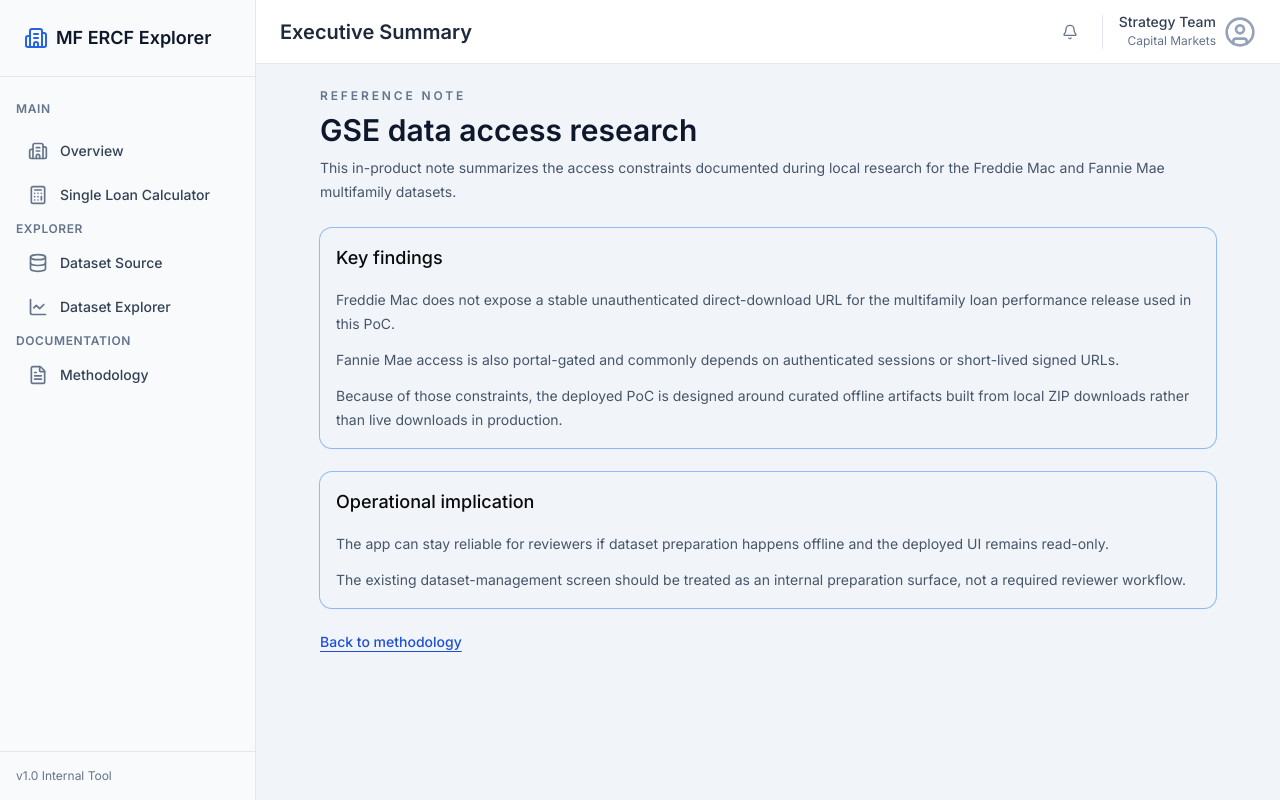
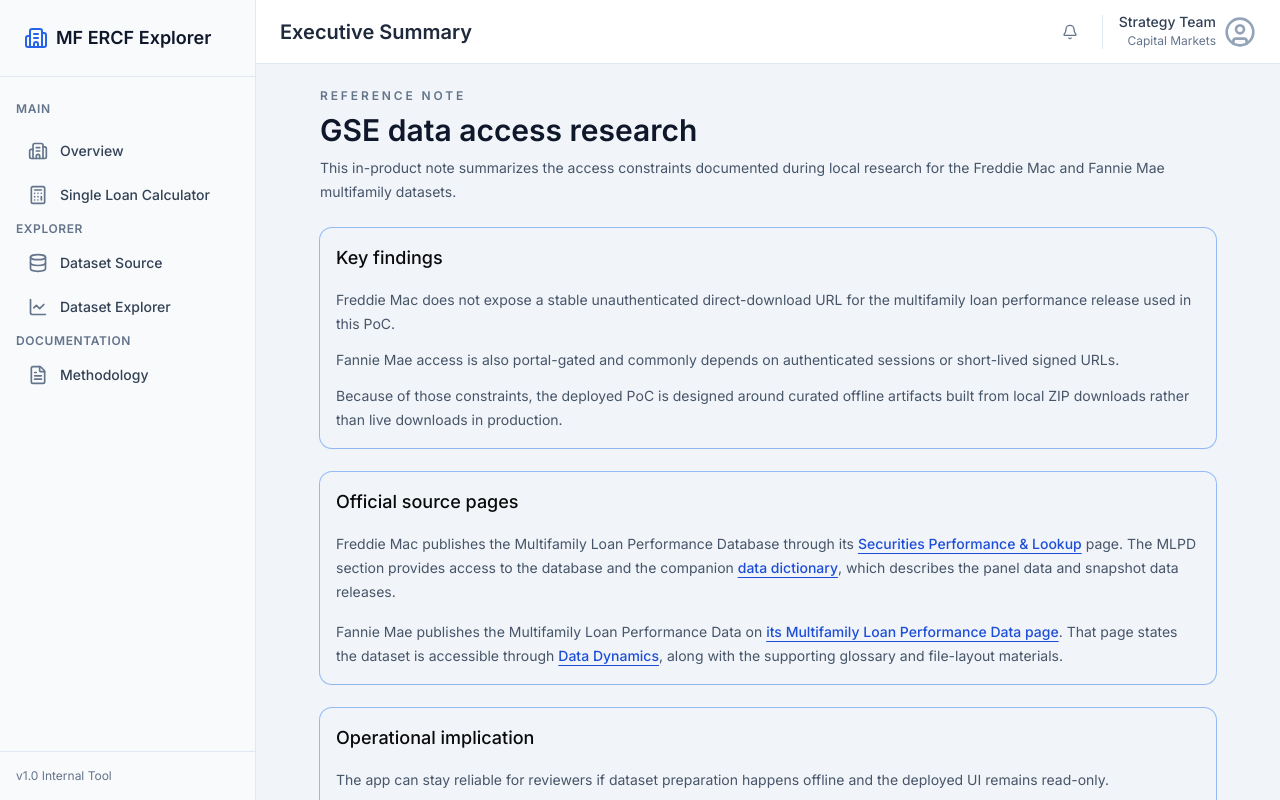
Before and after one commit to zggame/ercf, a Next.js app in the folder frontend/: page /references/data-access in a window 1280 px wide. Built offline with nearby package versions, Linux system fonts and the light colour scheme.

Commit message:
docs: add gse source access links

```diff
--- a/frontend/src/app/references/data-access/page.tsx
+++ b/frontend/src/app/references/data-access/page.tsx
@@ -37,6 +37,56 @@ export default function DataAccessReferencePage() {
 
       <Card className="shadow-sm border-slate-200">
         <CardHeader>
+          <CardTitle className="text-lg">Official source pages</CardTitle>
+        </CardHeader>
+        <CardContent className="space-y-4 text-sm leading-6 text-slate-600">
+          <p>
+            Freddie Mac publishes the Multifamily Loan Performance Database through its{" "}
+            <a
+              href="https://mf.freddiemac.com/investors/performance-lookup"
+              className="font-medium text-blue-700 underline underline-offset-4"
+              target="_blank"
+              rel="noreferrer"
+            >
+              Securities Performance &amp; Lookup
+            </a>{" "}
+            page. The MLPD section provides access to the database and the companion{" "}
+            <a
+              href="https://mf.freddiemac.com/docs/MLPD_data_dictionary.pdf"
+              className="font-medium text-blue-700 underline underline-offset-4"
+              target="_blank"
+              rel="noreferrer"
+            >
+              data dictionary
+            </a>
+            , which describes the panel data and snapshot data releases.
+          </p>
+          <p>
+            Fannie Mae publishes the Multifamily Loan Performance Data on{" "}
+            <a
+              href="https://capitalmarkets.fanniemae.com/credit-risk-transfer/multifamily-credit-risk-transfer/multifamily-loan-performance-data"
+              className="font-medium text-blue-700 underline underline-offset-4"
+              target="_blank"
+              rel="noreferrer"
+            >
+              its Multifamily Loan Performance Data page
+            </a>
+            . That page states the dataset is accessible through{" "}
+            <a
+              href="https://capitalmarkets.fanniemae.com/tools-applications/data-dynamics"
+              className="font-medium text-blue-700 underline underline-offset-4"
+              target="_blank"
+              rel="noreferrer"
+            >
+              Data Dynamics
+            </a>
+            , along with the supporting glossary and file-layout materials.
+          </p>
+        </CardContent>
+      </Card>
+
+      <Card className="shadow-sm border-slate-200">
+        <CardHeader>
           <CardTitle className="text-lg">Operational implication</CardTitle>
         </CardHeader>
         <CardContent className="space-y-3 text-sm leading-6 text-slate-600">
```
